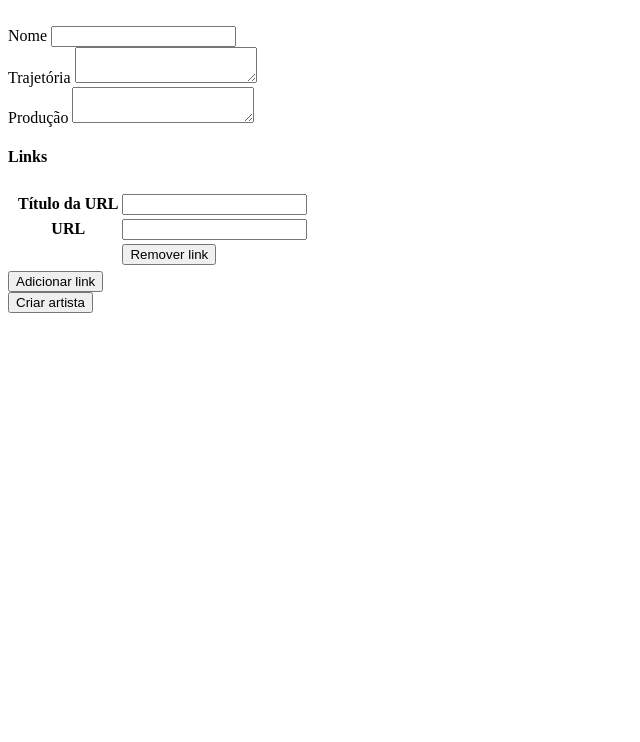
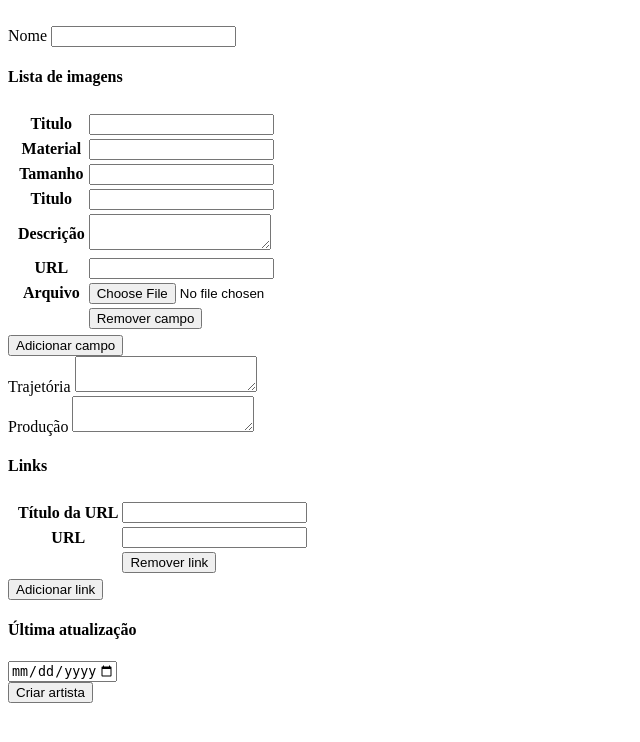
Before and after one commit to thiagoc01/presencas-tcc, a Flask app: page /formulario in a window 1280 px wide. Shown: the top 742 px of the page, without its empty margins (0-640 px from the left). Run offline with Flask 3, Linux system fonts and the light colour scheme; parts of the project's set-up code (start-up, migrations or seed data) failed here and were passed over.

Commit message:
Refatoração e adição dos campos imagem e última atualização

```diff
--- a/presencas/formulario/formulario.py
+++ b/presencas/formulario/formulario.py
@@ -1,7 +1,40 @@
 from flask_wtf import FlaskForm
-from wtforms.fields import TextAreaField, StringField, URLField, FieldList, FormField, BooleanField
-from wtforms.validators import InputRequired, Length
-from wtforms.widgets import TableWidget
+from wtforms.fields import TextAreaField, StringField, URLField, FieldList, FormField, Field, DateField, FileField
+from wtforms.validators import InputRequired, Length, ValidationError
+from wtforms.widgets import TableWidget, html_params
+from datetime import date
+
+def gera_botao_sem_acao(field, **kwargs):
+    kwargs.setdefault('type', 'button')
+    conteudo = kwargs.pop('conteudo', '')
+    id = kwargs.pop('id', field.id)
+    html = '<button %s ' % html_params(id=id)
+    options = dict(kwargs, name=field.name)
+    html += html_params(**options)
+    html += '>%s</button>' % conteudo
+    return html
+
+class DataValida(object):
+    def __init__(self, mensagem=None):
+        if not mensagem:
+            mensagem = 'Insira uma data válida e que não esteja no futuro'
+        self.mensagem = mensagem
+
+    def __call__(self, form, field):
+        if date.today() < date.fromisoformat(date.strftime(field.data, "%Y-%m-%d")):
+            raise ValidationError(self.mensagem)
+
+class ImagensArtista(FlaskForm):
+
+    titulo = StringField("Titulo", [Length(max = 128)])
+    material = StringField("Material", [Length(max = 128)])
+    tamanho = StringField("Tamanho", [Length(max = 128)])
+    data = StringField("Titulo", [Length(max = 128)])
+    descricao = TextAreaField('Descrição')
+    fonte = URLField('URL')
+    arquivo = FileField('Arquivo')
+    remover_campo_imagem = Field(widget=gera_botao_sem_acao, label='', render_kw=dict(conteudo="Remover campo"))
+
 
 class UrlsArtista(FlaskForm):
 
@@ -9,7 +42,7 @@ class UrlsArtista(FlaskForm):
 
     url = URLField('URL', [InputRequired("É necessário inserir o link")])
 
-    remover_link = BooleanField('', render_kw=dict(type='button', value='Remover link'))
+    remover_link = Field(widget=gera_botao_sem_acao, label='', render_kw=dict(conteudo="Remover link"))
 
 class FormularioArtista(FlaskForm):
 
@@ -22,4 +55,11 @@ class FormularioArtista(FlaskForm):
 
     producao = TextAreaField('Produção', [InputRequired("É necessária a produção")])
 
+    imagens = FieldList(FormField(ImagensArtista, label=''), label = "", widget=TableWidget(), min_entries=1, max_entries=12)
+
     links = FieldList(FormField(UrlsArtista, label=''), label = "", widget=TableWidget(), min_entries=1, max_entries=8)
+
+    ultima_atualizacao = DateField('Data da última atualização', format = ['%d/%m/%Y', '%Y-%m-%d'], \
+                                render_kw=dict(max=date.today(), \
+                                            oninvalid=f'setCustomValidity("Selecione um valor que não seja depois de {date.strftime(date.today(), "%d/%m/%Y")}")'), \
+                                validators=[DataValida()])
--- a/presencas/formulario/views.py
+++ b/presencas/formulario/views.py
@@ -1,4 +1,4 @@
-from flask import Blueprint, render_template, request
+from flask import Blueprint, render_template, request, flash
 from .formulario import FormularioArtista
 
 formulario_blueprint = Blueprint("formulario", __name__)
@@ -8,7 +8,6 @@ def index():
 
     form = FormularioArtista(request.form)
 
-    print(dir(form.links.gettext))
     if form.validate_on_submit() and request.method == "POST":
         print(request.form)
 
--- a/presencas/templates/formulario/formulario.html
+++ b/presencas/templates/formulario/formulario.html
@@ -19,12 +19,29 @@ Projeto Presenças - Formulário de cadastro de artistas e obras
 
               {% if form.nome.errors %}
                 {% for error in form.nome.errors %}
-                  <div">
+                  <div>
                     {{ error }}
                   </div>
                 {% endfor %}
               {% endif %}
-          </div>
+        </div>
+
+        <div>
+            <h4>Lista de imagens</h4>
+
+            {{ form.imagens }}
+
+            {% if form.imagens.errors %}
+                {% for error in form.imagens.errors %}
+                  <div>
+                    {{ error }}
+                  </div>
+                {% endfor %}
+            {% endif %}
+
+            <button id="adicionar-campo-imagem" type="button">Adicionar campo</button>
+
+        </div>
 
         <div>
             {{ form.trajetoria.label }}
@@ -32,7 +49,7 @@ Projeto Presenças - Formulário de cadastro de artistas e obras
 
               {% if form.trajetoria.errors %}
                 {% for error in form.trajetoria.errors %}
-                  <div">
+                  <div>
                     {{ error }}
                   </div>
                 {% endfor %}
@@ -43,7 +60,7 @@ Projeto Presenças - Formulário de cadastro de artistas e obras
             {{ form.producao }}
               {% if form.producao.errors %}
                 {% for error in form.producao.errors %}
-                  <div">
+                  <div>
                     {{ error }}
                   </div>
                 {% endfor %}
@@ -54,15 +71,21 @@ Projeto Presenças - Formulário de cadastro de artistas e obras
 
             {{ form.links }}
 
-            <button id="adicionar-link" value="Adicionar link" type="button">Adicionar link</button>
-
-              {% if form.links.errors %}
+            {% if form.links.errors %}
                 {% for error in form.links.errors %}
-                  <div">
+                  <div>
                     {{ error }}
                   </div>
                 {% endfor %}
               {% endif %}
+
+            <button id="adicionar-link" type="button">Adicionar link</button>
+
+          </div>
+
+          <div>
+            <h4>Última atualização</h4>
+            {{ form.ultima_atualizacao }}
           </div>
 
         <input type="submit" value="Criar artista">
@@ -72,63 +95,105 @@ Projeto Presenças - Formulário de cadastro de artistas e obras
 <script src="https://code.jquery.com/jquery-3.7.1.min.js"></script>
 <script>
 
+    const MAX_LINKS = 8;
+    const MAX_IMAGENS = 12;
+
+    function remove_ultimo_link(e)
+    {
+        const nome = e.target.name;
+
+        $(`#links > tbody > tr `).filter((a,b) => {
+            if ($(b).find(`[name*="${nome}"]`).length > 0)
+                return b;
+        }).remove()
+
+        if ($("#links > tbody").children().length == MAX_LINKS - 1)
+            $("#adicionar-link").prop('disabled', false);
+    }
+
+    function remove_ultimo_campo_imagem(e)
+    {
+        const nome = e.target.name;
+
+        $(`#imagens > tbody > tr `).filter((a,b) => {
+            if ($(b).find(`[name*="${nome}"]`).length > 0)
+                return b;
+        }).remove()
+
+        if ($("#imagens > tbody").children().length == MAX_IMAGENS - 1)
+            $("#adicionar-campo-imagem").prop('disabled', false);
+    }
+
     function adiciona_bloco_link(e)
     {
         if ($("#links > tbody").children().length == 0)
         {
             let templateURL = $($.parseHTML('{{ form.links.__html__() }}')).find(':nth-child(1)').get(1).outerHTML;
-            $("#links > tbody").append(templateURL)
-            $("#remover-link").prop('disabled', false)
+            $("#links > tbody").append(templateURL);
 
-            $('#links tbody tr [name*="-remover_link"]:last').on("click", e => {
-                const nome = e.target.name
-                console.log(nome)
-                $(`#links > tbody > tr `).filter((a,b) => {
-                    console.log(b)
-                    if ($(b).find(`[name*="${nome}"]`).length > 0)
-                        return b
-                }).remove()
-            })
+            $('#links tbody tr [name*="-remover_link"]:last').on("click", remove_ultimo_link)
 
-            return
+            return;
         }
 
-        let ultimoIdLink = String($('#links > tbody > tr:last > th > label:first').attr('for'))
-        let [labelForAnterior, novoId] = [ultimoIdLink.split('-')[0], Number(ultimoIdLink.split('-')[1]) + 1]
+        let ultimoIdLink = String($('#links > tbody > tr:last > th > label:first').attr('for'));
+        let [labelForAnterior, novoId] = [ultimoIdLink.split('-')[0], Number(ultimoIdLink.split('-')[1]) + 1];
 
-        let novoLink = $('#links > tbody > tr:last').clone()
+        let novoLink = $('#links > tbody > tr:last').clone();
 
-        $(novoLink).html($(novoLink).html().replaceAll(ultimoIdLink, ultimoIdLink.split('-')[0] + '-' + novoId))
+        $(novoLink).html($(novoLink).html().replaceAll(ultimoIdLink, ultimoIdLink.split('-')[0] + '-' + novoId));
 
-        $('#links').append($(novoLink).prop('outerHTML'))
+        $('#links').append($(novoLink).prop('outerHTML'));
 
-        $('#links tbody tr [name*="-remover_link"]:last').on("click", e => {
-                const nome = e.target.name
+        $('#links tbody tr [name*="-remover_link"]:last').on("click", remove_ultimo_link)
 
-                $(`#links > tbody > tr `).filter((a,b) => {
-                    if ($(b).find(`[name*="${nome}"]`).length > 0)
-                        return b
-                }).remove()
+        if ($("#links > tbody").children().length == MAX_LINKS)
+            $("#adicionar-link").prop('disabled', true);
+    }
 
-                if ($("#links > tbody").children().length == 7)
-                    $("#adicionar-link").prop('disabled', false)
-        })
+    function adiciona_campo_imagem(e)
+    {
+        if ($("#imagens > tbody").children().length == 0)
+        {
+            let templateURL = $($.parseHTML(`{{ form.imagens.__html__() }}`)).find(':nth-child(1)').get(1).outerHTML;
+            $("#imagens > tbody").append(templateURL);
 
-        if ($("#links > tbody").children().length == 8)
-            $("#adicionar-link").prop('disabled', true)
+            $('#imagens tbody tr [name*="-remover_campo_imagem"]:last').on("click", remove_ultimo_campo_imagem)
 
+            return;
+        }
 
+        let ultimoIdCampoImagem = String($('#imagens > tbody > tr:last > th > label:first').attr('for'));
+        let [labelForAnterior, novoId] = [ultimoIdCampoImagem.split('-')[0], Number(ultimoIdCampoImagem.split('-')[1]) + 1];
+
+        let novoCampo = $('#imagens > tbody > tr:last').clone();
+
+        $(novoCampo).html($(novoCampo).html().replaceAll(ultimoIdCampoImagem, ultimoIdCampoImagem.split('-')[0] + '-' + novoId));
+
+        $('#imagens').append($(novoCampo).prop('outerHTML'));
+
+        $('#imagens tbody tr [name*="-remover_campo_imagem"]:last').on("click", remove_ultimo_campo_imagem)
+
+        if ($("#imagens > tbody").children().length == MAX_IMAGENS)
+            $("#adicionar-campo-imagem").prop('disabled', true);
     }
 
     $('#adicionar-link').on('click', adiciona_bloco_link);
+    $('#adicionar-campo-imagem').on('click', adiciona_campo_imagem);
 
-    $('#links [name*="-remover_link"]').on("click", e => {
-        const nome = e.currentTarget.name
-        $(`#links > tbody > tr `).filter((a,b) => {
-            if ($(b).find(`[name*="${nome}"]`).length > 0)
-                return b
-        }).remove()
-    })
+    $('#links [name*="-remover_link"]').on("click", remove_ultimo_link)
+    $('#imagens [name*="-remover_campo_imagem"]').on("click", remove_ultimo_campo_imagem)
+
+    $('input[type="file"]').change(function (e) {
+        const arquivos = e.target.files;
+
+        for (let i = 0 ; i < arquivos.length ; i++)
+        {
+            if (arquivos[i].name.search(/.png|.jpeg|.jpg/g) == -1)
+                $(`input[name="${e.target.name}"]`).val('')
+        }
+    });
+
 </script>
 
 {% endblock %}
```
